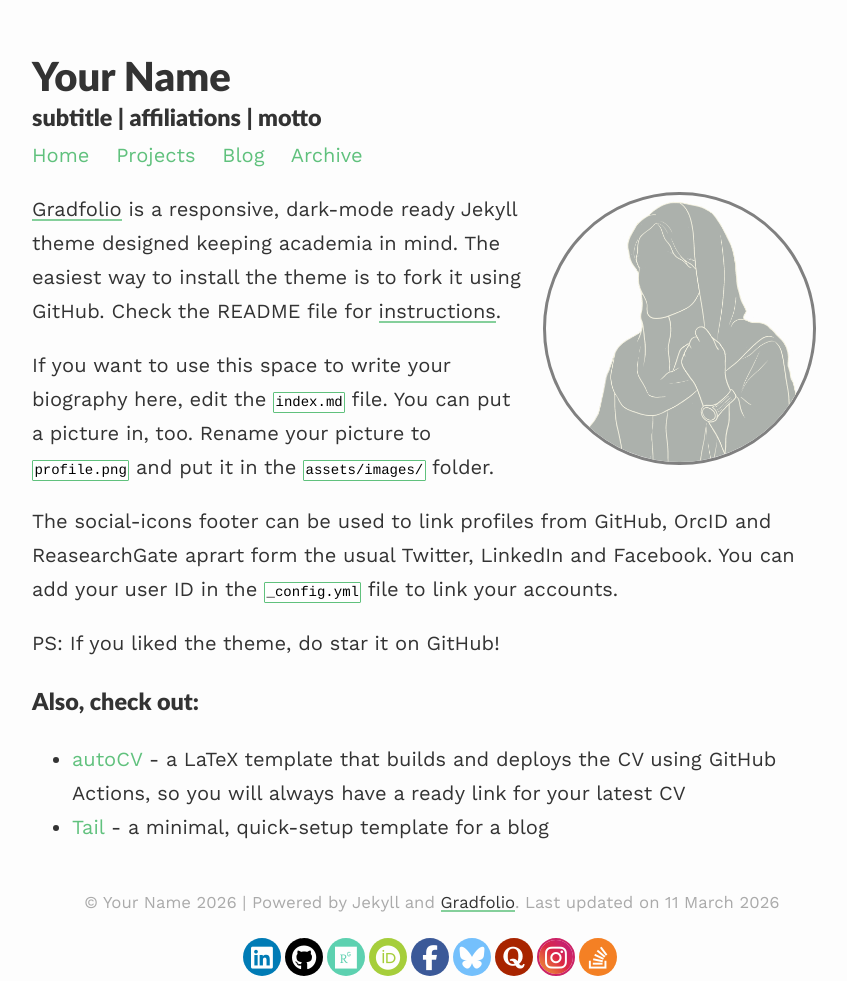
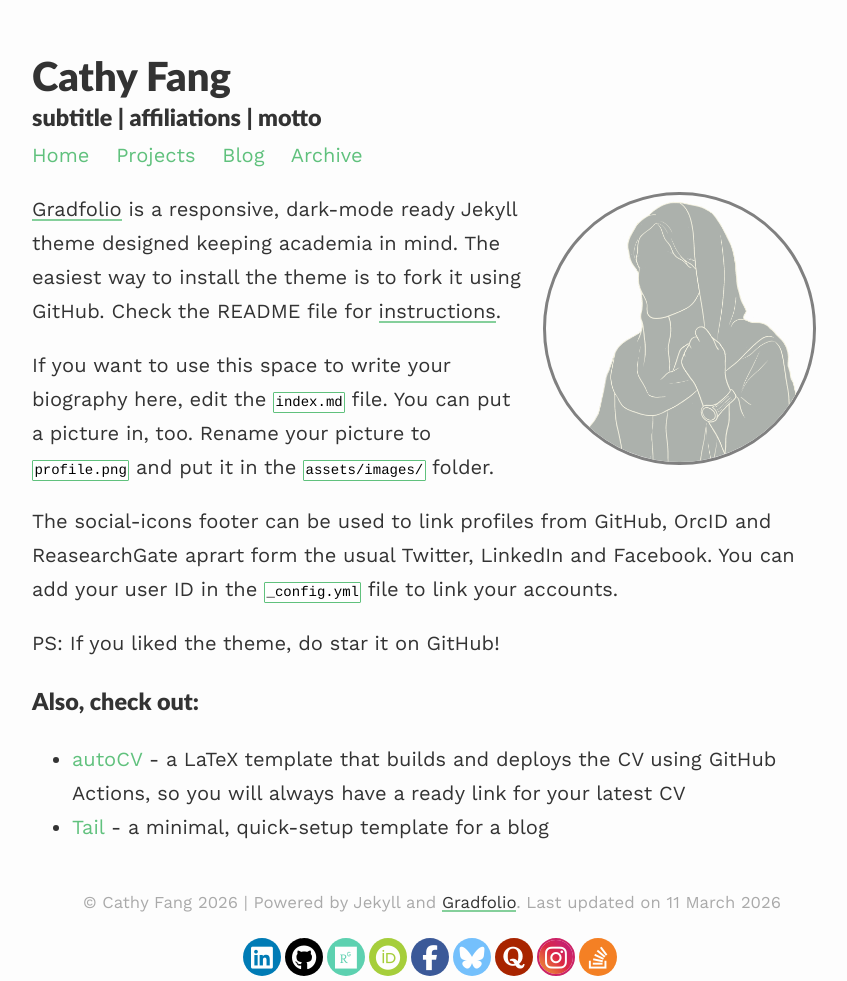
Before and after one commit to fancatfkl/fancatfkl.github.io, a Jekyll site: the page built from index.md, in a window 1280 px wide. Shown: the whole page, without its empty margins (208-1055 px from the left). Built offline with Jekyll 4.4.1, drawn with Linux system fonts in a browser that asks for light colours.

Commit message:
Change URL.
Updated URL.

```diff
--- a/_config.yml
+++ b/_config.yml
@@ -1,10 +1,10 @@
 ### your site title here
 
-title: Your Name
+title: Cathy Fang
 description: subtitle | affiliations | motto
 
-baseurl: /gradfolio #name of GitHub repository
-url: "" #custom url to be used instead of GitHub repository
+baseurl: "/" #name of GitHub repository
+url: "https://fancatfkl.github.io" #custom url to be used instead of GitHub repository
 email: #
 
 # Pagination
```
